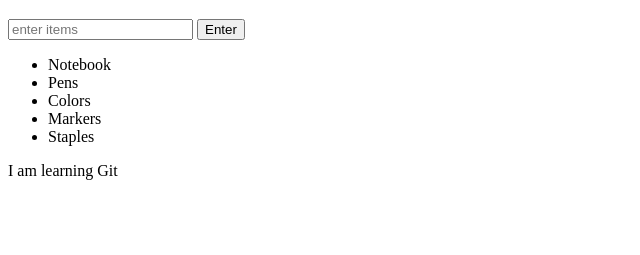
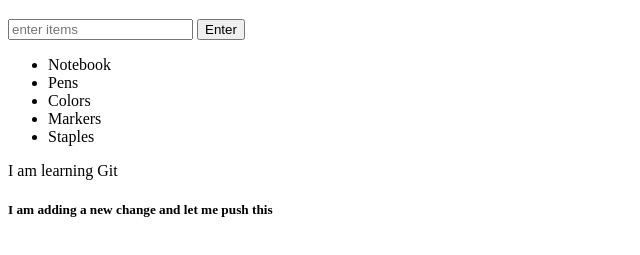
Before and after one commit to anoopvenkatesh23/myLearning, a plain HTML site: page index.html in a window 1280 px wide. Shown: the part 61-316 px from the top of the page, without its empty margins (0-640 px from the left). Drawn offline with Linux system fonts and the light colour scheme.

Commit message:
new change from me user

```diff
--- a/index.html
+++ b/index.html
@@ -23,6 +23,8 @@
 
     <p>I am learning Git</p>
 
+    <h5>I am adding a new change and let me push this</h5>
+
     <script type="text/javascript" src="script.js"></script>
   </body>
 </html>
```
